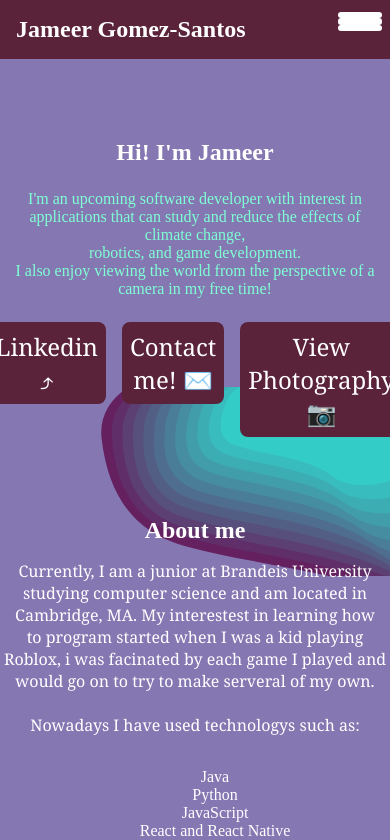
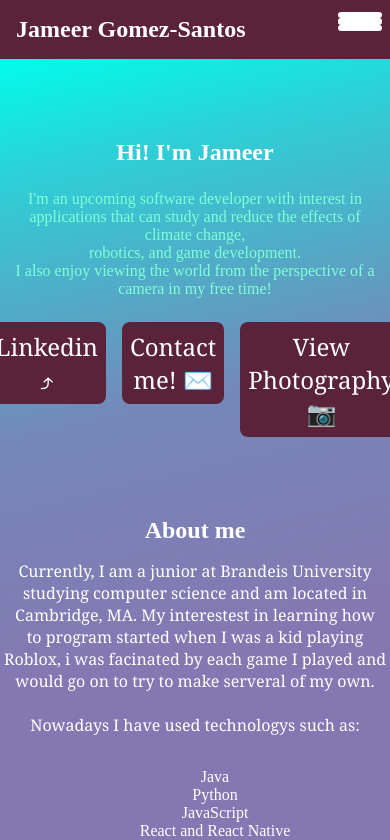
Before and after one commit to Cyiox/Website-Portfolio, a React (Vite) app: page /Home in a window 390 px wide. Shown: the top 840 px of the page. Built offline with nearby package versions, Linux system fonts and the light colour scheme.

Commit message:
commit 3

```diff
--- a/src/index.css
+++ b/src/index.css
@@ -107,7 +107,7 @@ nav .menu span {
     padding: 0;
     background-image: url('/cool-background.svg');
     background-size:cover;
-    background-color: rgb(133, 119, 178);
+    background-color: #8577b2;
     background-repeat: no-repeat;
     background-position:top;
     min-height: 100vh;
@@ -174,7 +174,8 @@ nav .menu span {
     .home-container {
         background-size: contain;
         background-position: center;
-    }
+        background: rgb(133,119,178);
+        background: linear-gradient(347deg, rgba(133,119,178,1) 15%, rgba(133,119,178,1) 32%, rgba(116,136,185,1) 59%, rgba(45,208,215,1) 87%, rgba(1,252,234,1) 100%);;    }
     .home-titletext {
         padding-top: 5rem;
         font-size: 1.5rem;
```
